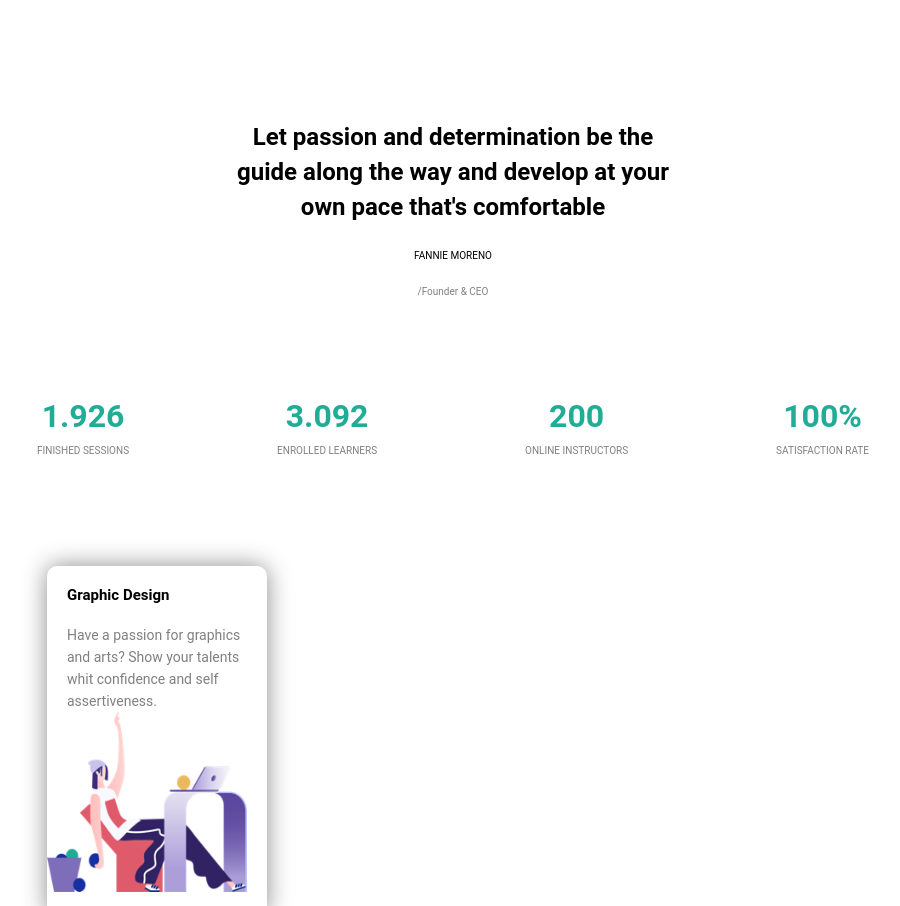
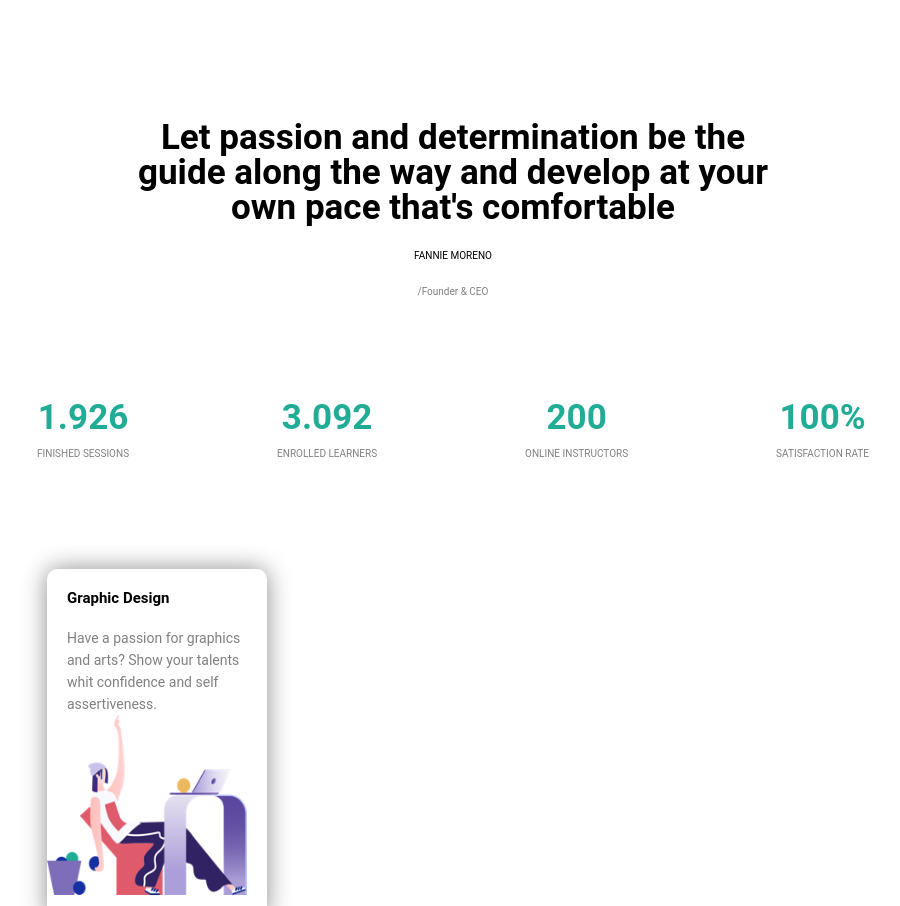
Before and after one commit to francesco-abritta/proj-html-vuejs, a Vue app: page / in a window 1280 px wide. Shown: the part 800-1706 px from the top of the page, without its empty margins (187-1087 px from the left). Built offline with nearby package versions, Linux system fonts and the light colour scheme.

Commit message:
finezze estetiche

```diff
--- a/src/components/sections/MainServices.vue
+++ b/src/components/sections/MainServices.vue
@@ -56,11 +56,12 @@ export default {
     .title{
         text-align: center;
         margin: 0px auto;
-        max-width: 55%;
+        max-width: 80%;
 
         h2{
             line-height: 35px;
             margin-top: 300px;
+            font-size: 35px;
         }
 
         p{
@@ -77,6 +78,7 @@ export default {
 
         h1{
             color: $lightgreen;
+            font-size: 35px;
         }
 
         p{
```
